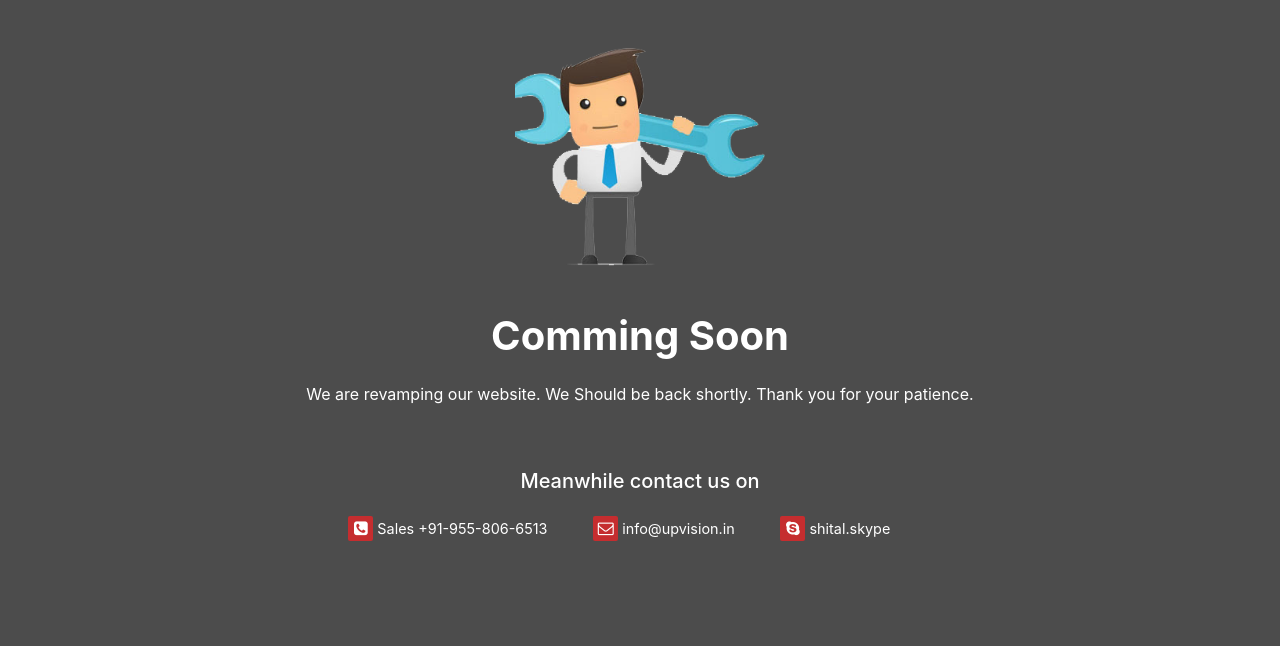
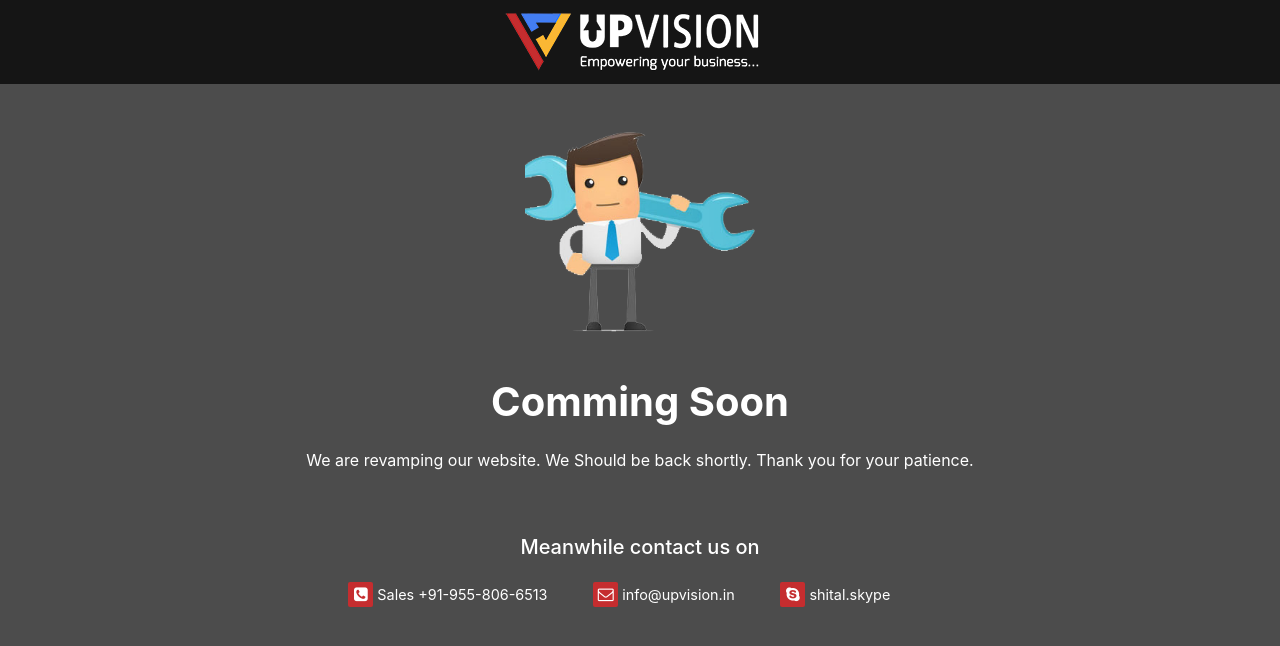
Before and after one commit to upvision-in/www.upvision.in, a Jekyll site: the page built from coming-soon.html, in a window 1280 px wide. Shown: the top 646 px of the page. Built offline with Jekyll 4.4.1, drawn with Linux system fonts in a browser that asks for light colours.

Commit message:
coming soon edited with logo

```diff
--- a/assets/css/c-soon.css
+++ b/assets/css/c-soon.css
@@ -7,8 +7,14 @@ body{
 }
 
 .maintanance img{
-  width: 250px;
+  width: 230px;
 }
+
+.brand-logo{
+  padding: .5rem 0;
+  text-align: center;
+}
+.dark-bg3{background-color: #151515;}
 
 .contact ul {
   list-style: none;
--- a/coming-soon.html
+++ b/coming-soon.html
@@ -18,11 +18,17 @@ permalink: /
 
 </head>
 <body>
+  <div class="brand-logo dark-bg3">
+      <a class="navbar-brand" href="{{ '/' | relative_url }}">
+        <img src="assets/images/upvision-logo-full.png" alt="">
+      </a>
+  </div>
   <div class="container maintanance">
       <img class="pt-5" src="assets/images/under construction.png" alt="">
       <h1 class="title pt-5"><b>Comming Soon</b></h1>
       <p class="desc font-white pt-3">We are revamping our website.
       We Should be back shortly. Thank you for your patience.</p>
+
       <div class="contact pt-5">
         <h5 class="title">Meanwhile contact us on</h5>
         <ul class="pt-3">
```
